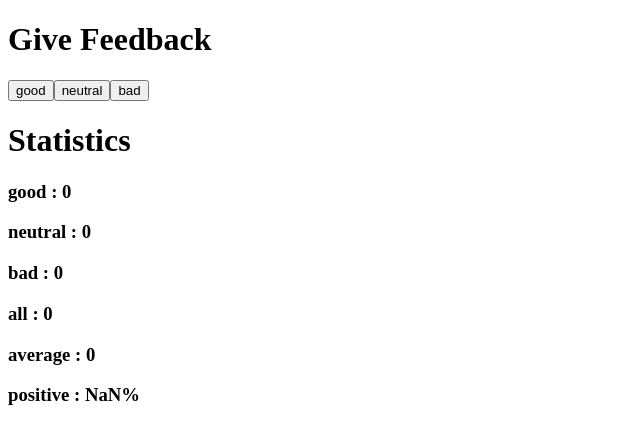
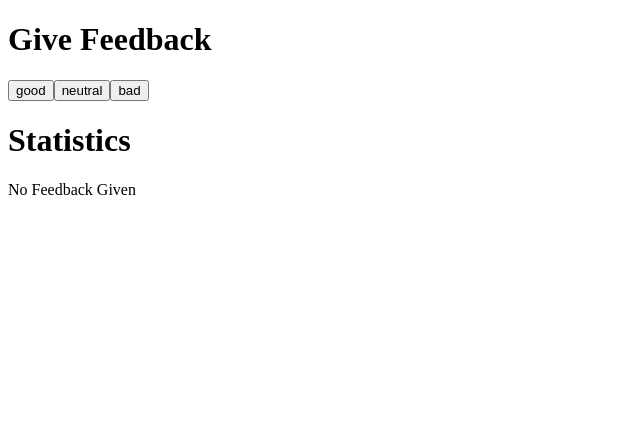
Before and after one commit to Cheese-5040/fullstackopen, a React (Create React App) app in the folder part1/1.6_unicafe/: page / in a window 1280 px wide. Shown: the top 444 px of the page, without its empty margins (0-640 px from the left). Built offline with nearby package versions, Linux system fonts and the light colour scheme.

Commit message:
unicafe 90%

```diff
--- a/part1/1.6_unicafe/src/App.js
+++ b/part1/1.6_unicafe/src/App.js
@@ -1,5 +1,5 @@
 import React, { useState } from 'react'
-const Display = props => <h3> {props.text}{props.value}{props.symbol}</h3>
+const Display = props => <p> {props.text}{props.value}{props.symbol}</p>
 
 //define button component
 const Button = (props) =>(
@@ -10,9 +10,26 @@ const Statistics = (props) => {
   return(
       <>
       <Display value = {props.all} text ={"all : "}/>
-      <Display value = {props.all/3} text ={"average : "}/>
+      <Display value = {(props.good -props.bad)/props.all} text ={"average : "}/>
       <Display value = {props.good/props.all * 100} text ={"positive : "} symbol = {"%"}/>
       </>
+  )
+}
+const History = (props) => {
+  if (props.all === 0){
+    return(
+      <div>
+        No Feedback Given
+      </div>
+    )
+  }
+  return(
+    <>
+    <Display value = {props.good} text ={"good : "}/>
+    <Display value = {props.neutral} text ={"neutral : "}/>
+    <Display value = {props.bad} text ={"bad : "}/>
+    <Statistics all = {props.all} good = {props.good} bad = {props.bad}/>
+    </>
   )
 }
 const App = () => {
@@ -41,11 +58,7 @@ const App = () => {
       <Button handleClick= {()=>setNeutralToValue(neutral+1)} text = "neutral" />
       <Button handleClick= {()=>setBadToValue(bad+1)} text = "bad" />
       <h1>Statistics</h1>
-      <Display value = {good} text ={"good : "}/>
-      <Display value = {neutral} text ={"neutral : "}/>
-      <Display value = {bad} text ={"bad : "}/>
-      <Statistics all = {all} good = {good}/>
-
+      <History all = {all} good = {good} bad = {bad}/>
 
     </div>
   )
```
